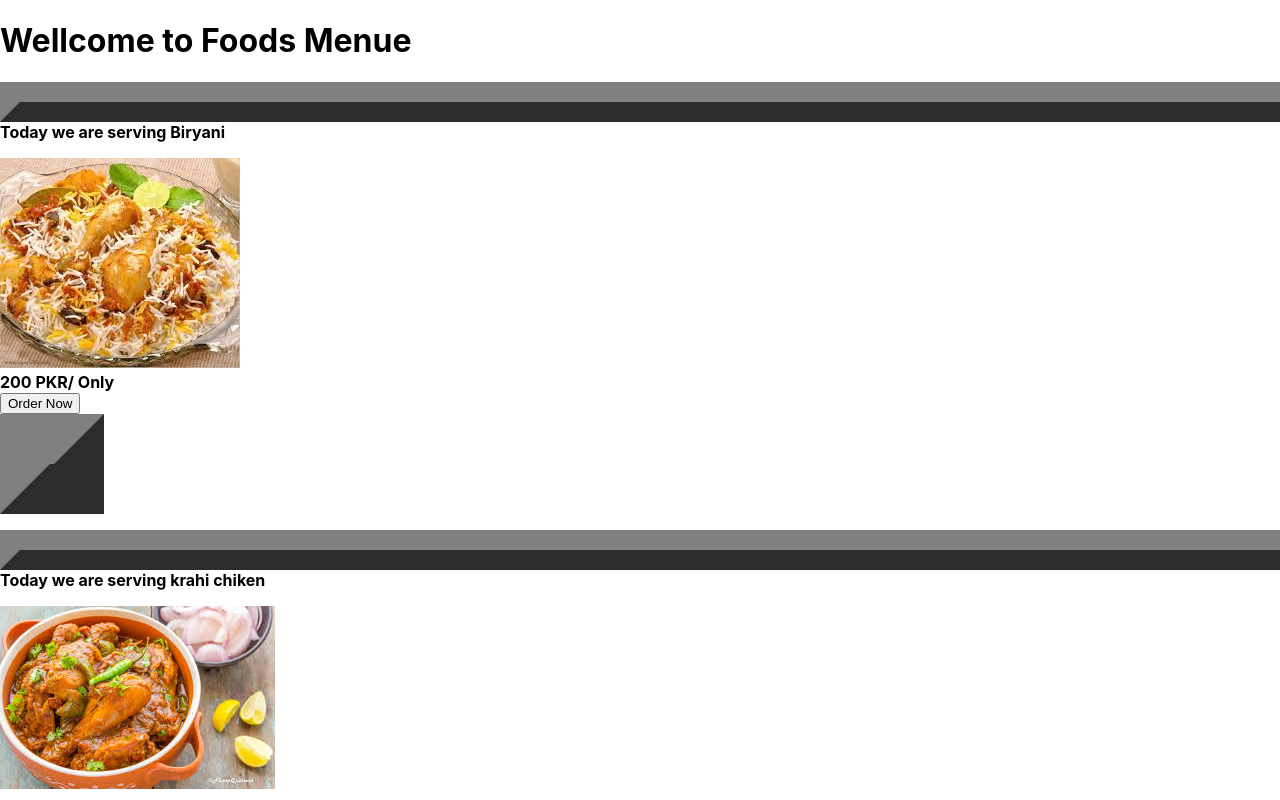
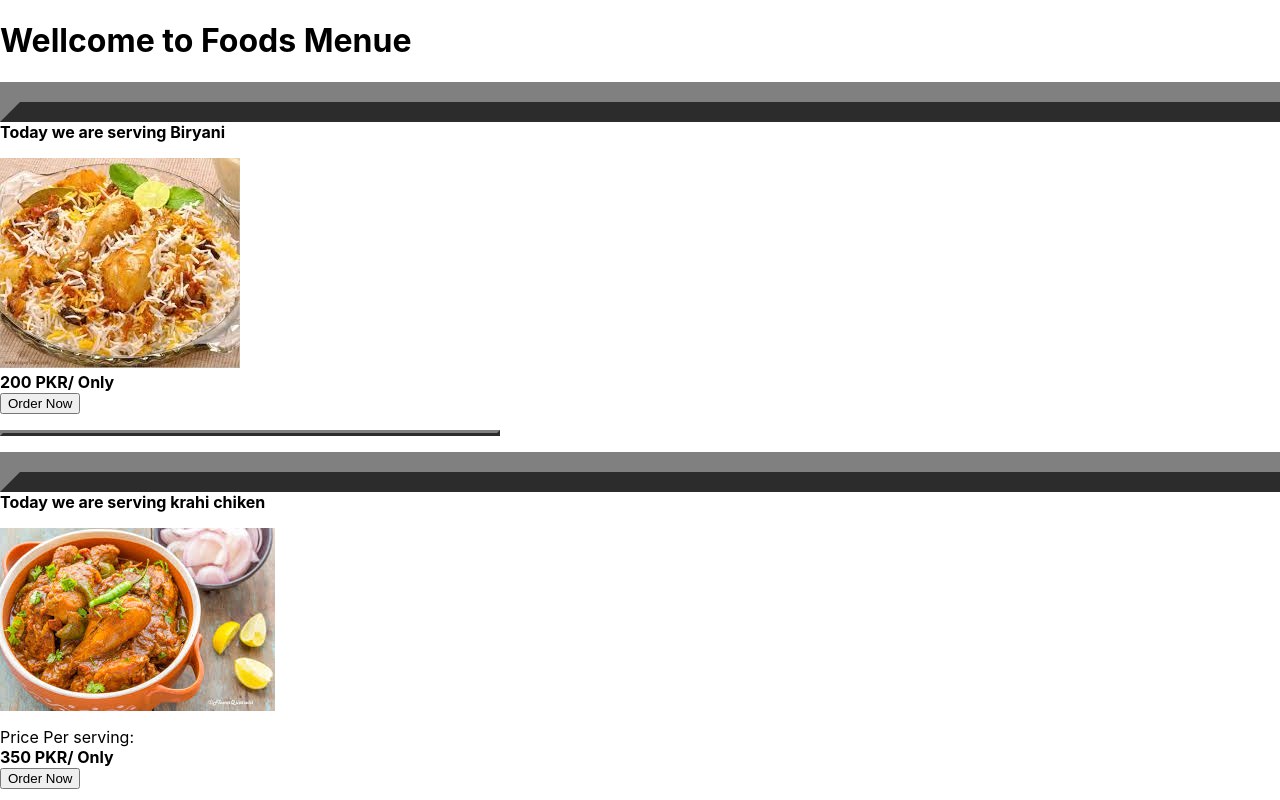
Before and after one commit to Saqlain-55/food_menu1, a React (Create React App) app in the folder app1-react-app/: page / in a window 1280 px wide. Shown: the top 800 px of the page. Built offline with nearby package versions, Linux system fonts and the light colour scheme.

Commit message:
update App.js

```diff
--- a/app1-react-app/src/App.css
+++ b/app1-react-app/src/App.css
@@ -18,8 +18,8 @@
   background-color: #282c34;
   min-height: 100vh;
   display: flex;
-  flex-direction: row-reverse;
-  align-items: center;
+  flex-direction: row;
+  align-items: row;
   justify-content: center;
   font-size: calc(10px + 2vmin);
   color: rgb(53, 44, 44);
--- a/app1-react-app/src/App.js
+++ b/app1-react-app/src/App.js
@@ -16,9 +16,12 @@ function App() {
  <br></br>
  <price> <b>200 PKR/ Only</b></price>
  <br></br>
- <a href="https://www.foodpanda.pk/restaurant/u5ma/karachi-biryani-center-phase-3-chowk#"><button>Order Now</button><table width="100" border="50" bg-color="lighht gray"/></a>
+ <a href="https://www.foodpanda.pk/restaurant/u5ma/karachi-biryani-center-phase-3-chowk#"><button>Order Now</button></a>
 
 
+  </p>
+  <p>
+  <table width="500" border="3" bg-color="lighht gray" align=""/>
   </p>
 
  <table width="1300" border="20" bg-color="lighht gray"/>
```
